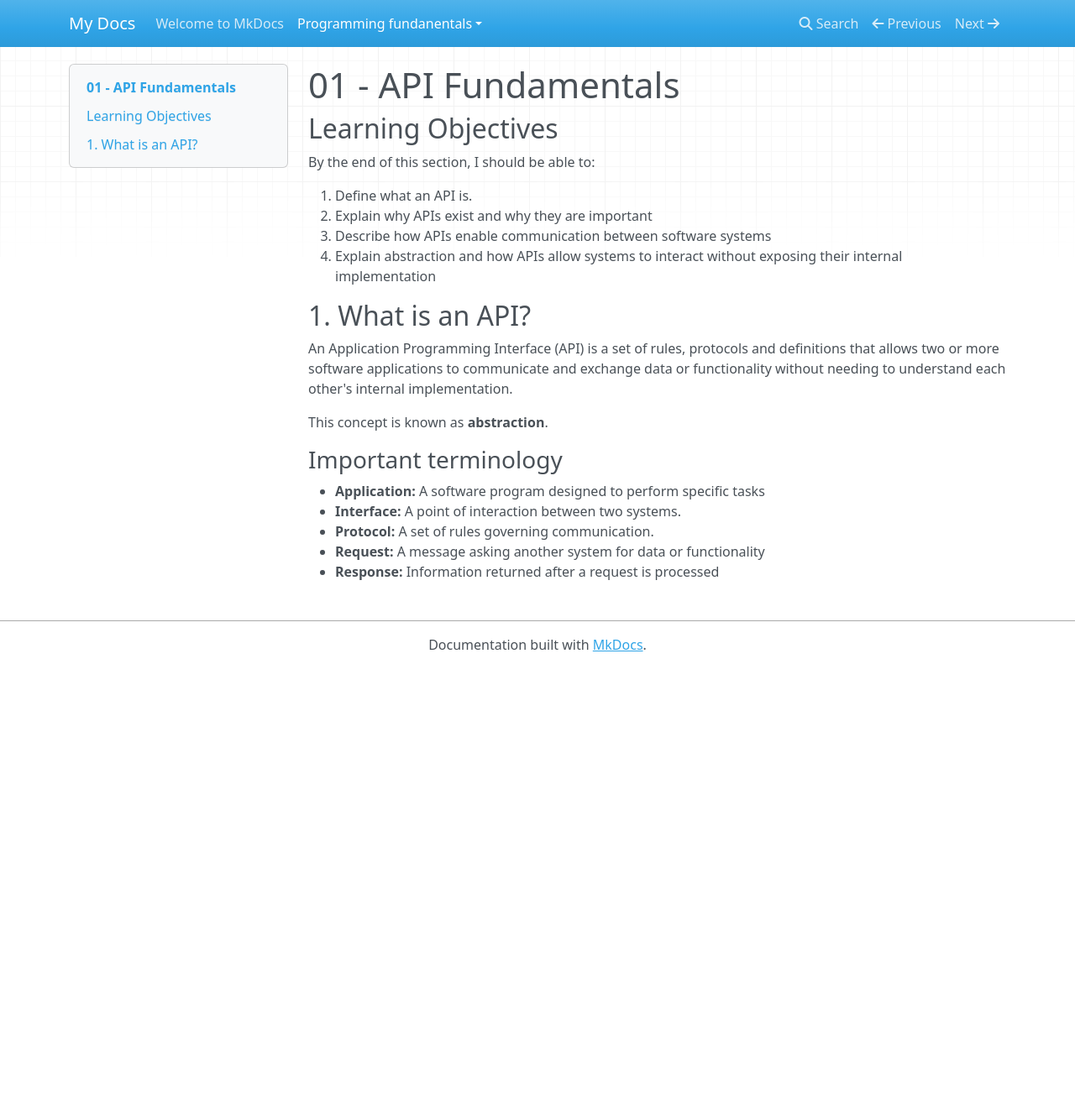
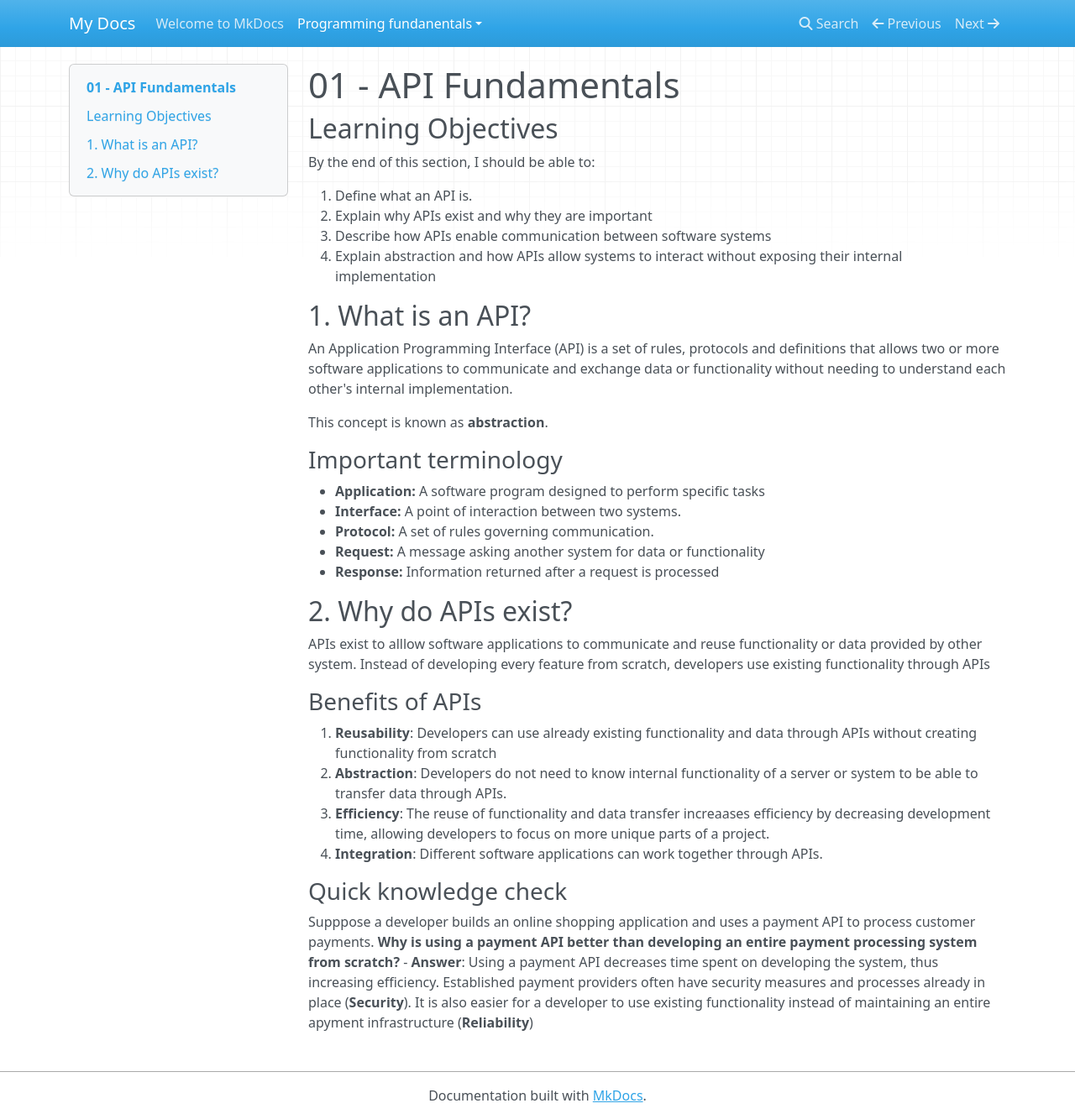
Before and after one commit to mahlatse-02/learning-wiki, an MkDocs documentation site: the page built from docs/programming-fundanentals/api-learning/01-api-fundamentals.md, in a window 1280 px wide and 1333 px high. Shown: the whole window at 84% size. Built offline with MkDocs 1.6.1, drawn with Linux system fonts in a browser that asks for light colours; nearby versions of some CDN libraries.

Commit message:
Why APIs ARE USED

```diff
--- a/docs/programming-fundanentals/api-learning/01-api-fundamentals.md
+++ b/docs/programming-fundanentals/api-learning/01-api-fundamentals.md
@@ -19,8 +19,26 @@ understand each other's internal implementation.
 This concept is known as **abstraction**.
 
 ### Important terminology
+
 - **Application:** A software program designed to perform specific tasks
 - **Interface:** A point of interaction between two systems.
 - **Protocol:** A set of rules governing communication.
 - **Request:** A message asking another system for data or functionality
 - **Response:** Information returned after a request is processed
+
+
+## 2. Why do APIs exist?
+
+APIs exist to alllow software applications to communicate and reuse functionality or data provided by other system. Instead of developing every feature from scratch, developers use existing functionality through APIs
+
+### Benefits of APIs
+
+1. **Reusability**: Developers can use already existing functionality and data through APIs without creating functionality from scratch
+2. **Abstraction**: Developers do not need to know internal functionality of a server or system to be able to transfer data through APIs.
+3. **Efficiency**: The reuse of functionality and data transfer increaases efficiency by decreasing development time, allowing developers to focus on more unique parts of a project.
+4. **Integration**: Different software applications can work together through APIs.
+
+### Quick knowledge check
+Supppose a developer builds an online shopping application and uses a payment API to process customer payments.
+**Why is using a payment API better than developing an entire payment processing system from scratch?**
+    - **Answer**: Using a payment API decreases time spent on developing the system, thus increasing efficiency. Established payment providers often have security measures and processes already in place (**Security**). It is also easier for a developer to use existing functionality instead of maintaining an entire apyment infrastructure (**Reliability**)
```
